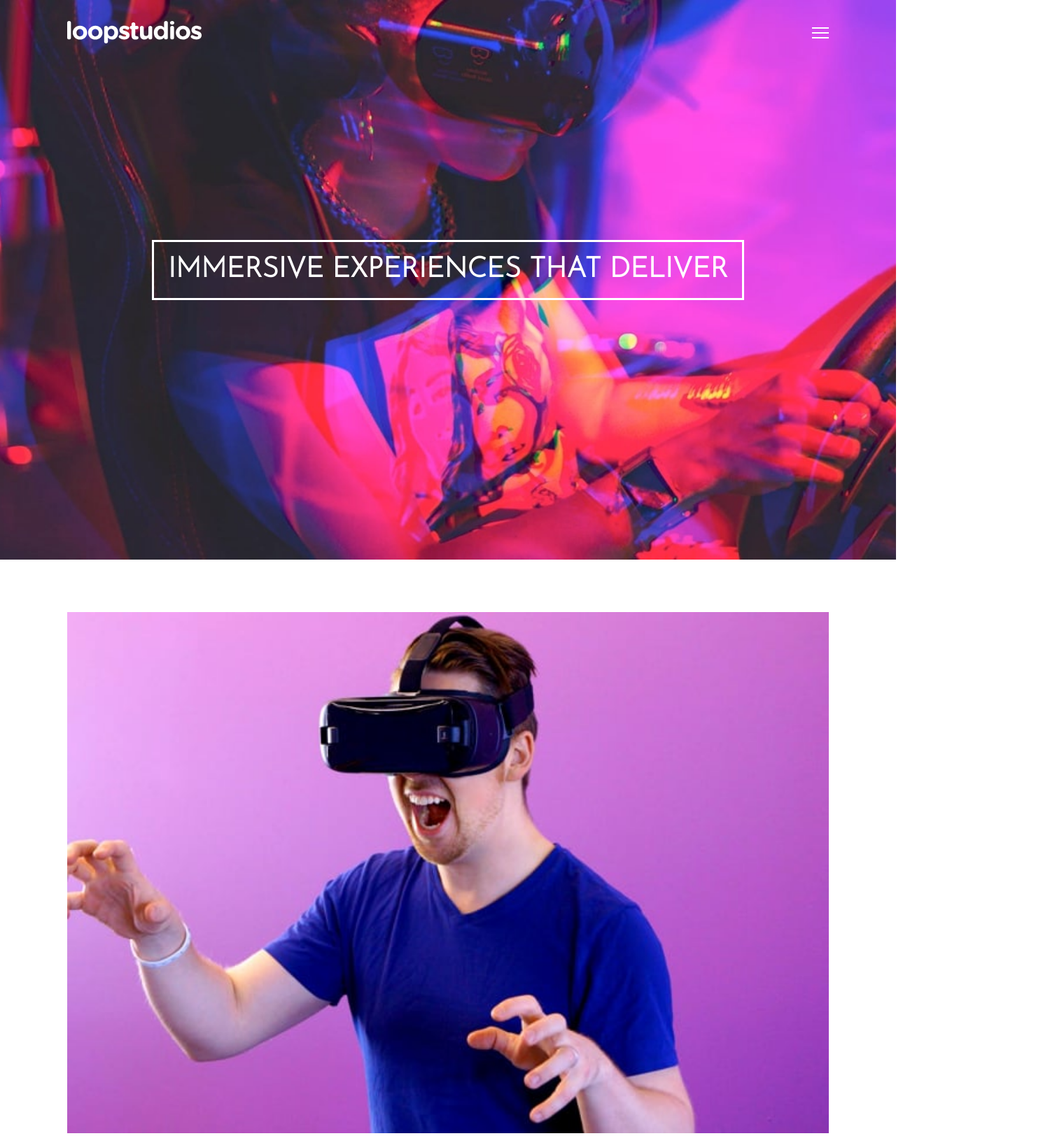
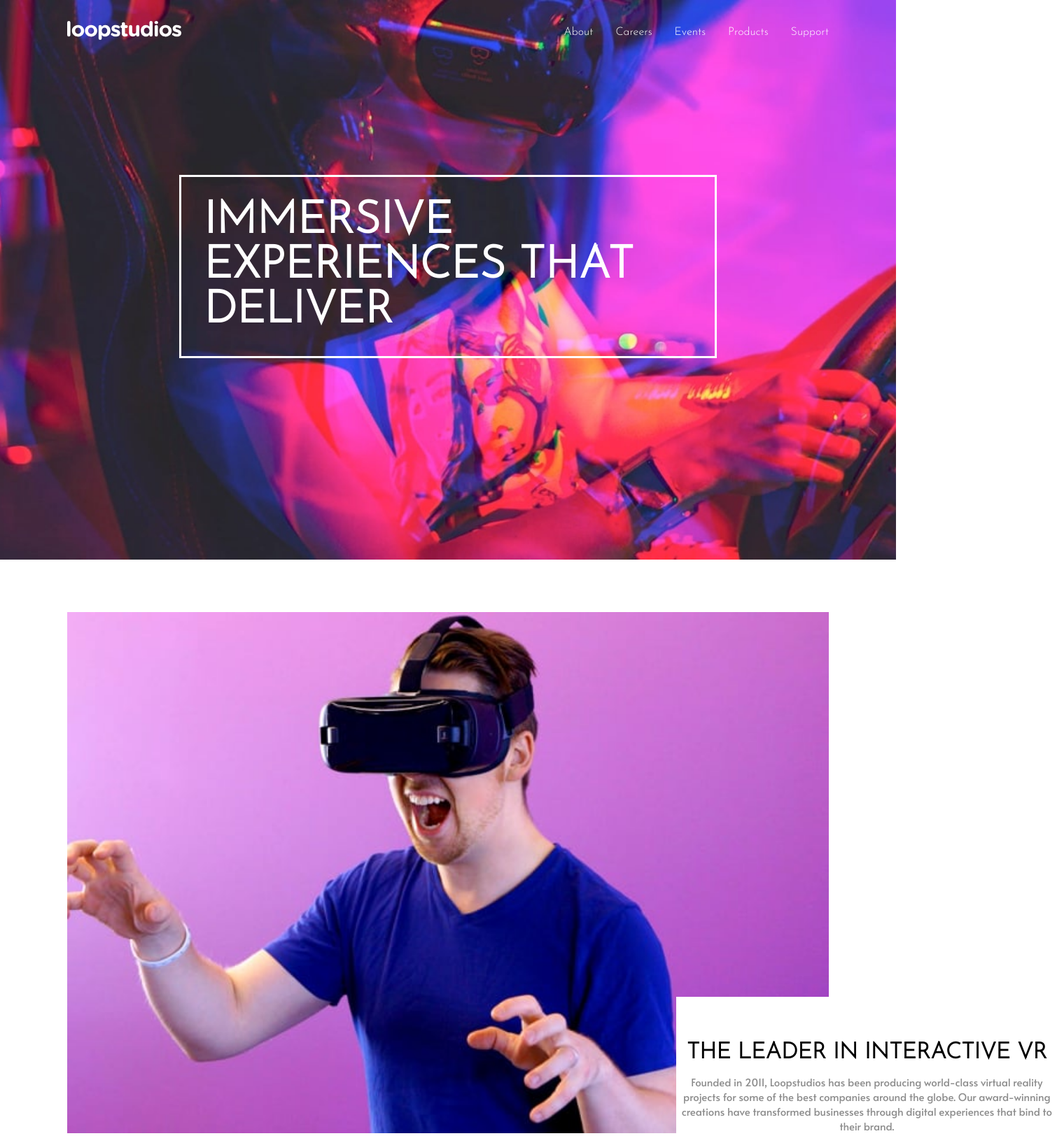
Before and after one commit to crumler/loopstudios-landing-page-main, a plain HTML site: page index.html in a window 1280 px wide. Shown: the top 1624 px of the page at 70% size, 1510 px wide, since content can reach past the window. Drawn offline with Linux system fonts and the light colour scheme.

Commit message:
added media queries to Hero and Interactive sections

```diff
--- a/index.html
+++ b/index.html
@@ -36,13 +36,16 @@
   </header>
 
   <main class="container">
-    <section>
+    <section class="interactive">
       <img src="./images/mobile/image-interactive.jpg" alt="Person in VR Goggles">
-      <h2 class="section__heading">The leader in interactive VR</h2>
-      <p class="section__description">Founded in 2011, Loopstudios has been producing world-class virtual reality
-        projects for some of the best companies around the globe. Our award-winning
-        creations have transformed businesses through digital experiences that bind
-        to their brand.</p>
+      <div class="interactive__text">
+        <h2 class="section__heading">The leader in interactive VR</h2>
+        <p class="section__description">Founded in 2011, Loopstudios has been producing world-class virtual reality
+          projects for some of the best companies around the globe. Our award-winning
+          creations have transformed businesses through digital experiences that bind
+          to their brand.</p>
+      </div>
+
     </section>
 
     <section>
--- a/styles.css
+++ b/styles.css
@@ -225,3 +225,56 @@ footer {
   color: var(--dark-gray);
   margin: 1em 0 3em 0;
 }
+
+/* ----- Media Queries ----- */
+
+@media (min-width: 900px) {
+   /* ----- Navbar ----- */
+   .hamburger_menu_container,
+   .close_hamburger_container { display: none; }
+
+   .navbar {
+     justify-content: space-between;
+   }
+
+   .nav__menu {
+     position: inherit;
+     left: inherit;
+     height: inherit;
+     flex-direction: row;
+     justify-content: flex-end;
+     background-color: inherit;
+   }
+
+   .nav__menu--item {
+     text-transform: none;
+     font-size: 1rem;
+     margin-bottom: 0;
+     margin-right: 2em;
+   }
+
+   .nav__menu--item:last-child { margin-right: 0; }
+
+   /* ----- Hero section ----- */
+  .hero__title--container {
+    width: 60%;
+  }
+
+  .hero__title {
+    font-size: 4rem;
+  }
+
+  /* ----- Interactive section ----- */
+  .interactive {
+    display: flex;
+    position: relative;
+  }
+
+  .interactive__text {
+    position: absolute;
+    right: -30%;
+    bottom: 0%;
+    background-color: var(--white);
+    width: 50%;
+  }
+}
```
